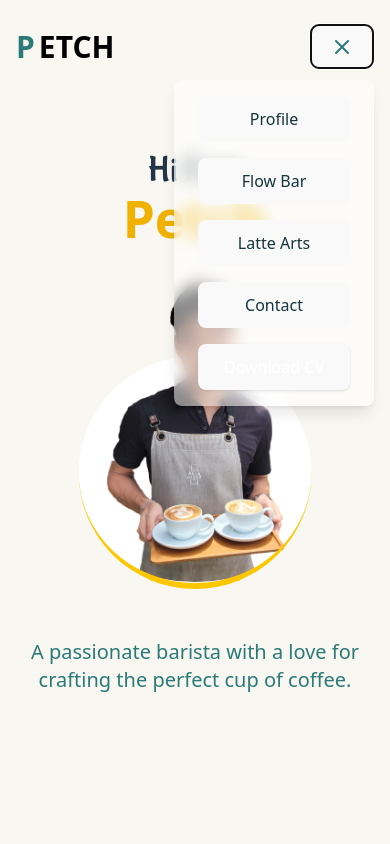
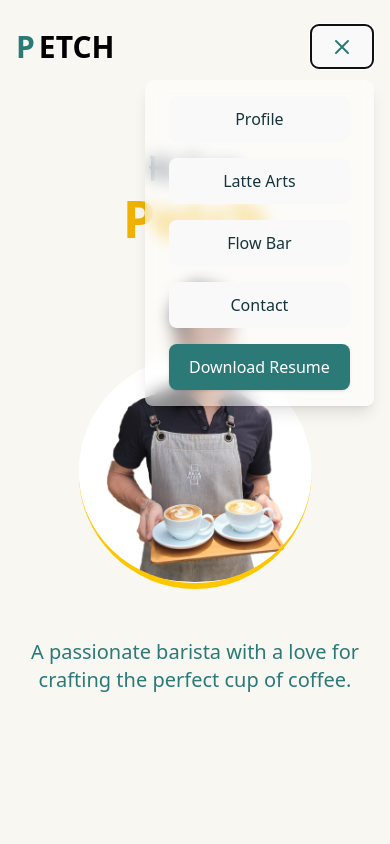
Before and after one commit to petchill/portfolio, a React (Vite) app: page /#/barista in a window 390 px wide. Both pictures are taken after a click on the button "Toggle menu". Shown: the top 844 px of the page. Built offline with nearby package versions, Linux system fonts and the light colour scheme.

Commit message:
feat: arrange layout

```diff
--- a/src/components/barista/ContactSection.tsx
+++ b/src/components/barista/ContactSection.tsx
@@ -12,6 +12,12 @@ const ContactSection = () => {
                 <p><span className="font-bold">Tel: </span><a className="text-[#F8F7F1]! underline!" href="tel:0412522720">0412522720</a></p>
                 <p><span className="font-bold">Email: </span><a className="text-[#F8F7F1]! underline!" href="tel:0412522720">petch.songpon@gmail.com</a></p>
                 <p><span className="font-bold">Location: </span>CBD Melbourne VIC 3000</p>
+                <button
+                    className="bg-white text-[#2b7a78] font-semibold text-lg px-6 py-3 rounded-md shadow-sm transition-colors duration-200 mt-[8px]"
+                    onClick={() => window.open('https://drive.google.com/file/d/1rkkBlMwFuCHhCOgbTEu_sjkwtP8MC1vq/view?usp=sharing', '_blank')}
+                >
+                    Download Resume
+                </button>
             </div>
         </div>
     );
--- a/src/components/barista/FlowBarSection.tsx
+++ b/src/components/barista/FlowBarSection.tsx
@@ -3,7 +3,7 @@ const FlowBarSection = () => {
         <section className="min-h-screen flex flex-col gap-8">
             <h1 className="text-4xl md:text-6xl font-bold text-center text-[#2b7a78]">Flow Bar</h1>
             <div>
-                <h2 className="text-4xl md:text-4xl font-bold text-left mb-[16px]">1 FOR 4 <span className="text-xl text-gray-700">(Ghost Stream)</span></h2>
+                <h2 className="text-3xl font-bold text-left mb-[16px]">1 FOR 4 <span className="text-xl text-gray-700">(Ghost Stream)</span></h2>
                 <div className="relative w-full pt-[56.25%] rounded-xl overflow-hidden shadow-lg">
                     <iframe
                         className="absolute top-0 left-0 w-full h-full"
@@ -16,7 +16,7 @@ const FlowBarSection = () => {
                 </div>
             </div>
             <div>
-                <h2 className="text-4xl md:text-4xl font-bold text-left mb-[16px]">1 FOR 2 <span className="text-xl text-gray-700">(Ghost Stream)</span></h2>
+                <h2 className="text-3xl font-bold text-left mb-[16px]">1 FOR 2 <span className="text-xl text-gray-700">(Ghost Stream)</span></h2>
                 <div className="relative w-full pt-[56.25%] rounded-xl overflow-hidden shadow-lg">
                     <iframe
                         className="absolute top-0 left-0 w-full h-full"
@@ -29,7 +29,7 @@ const FlowBarSection = () => {
                 </div>
             </div>
             <div>
-                <h2 className="text-4xl md:text-4xl font-bold text-left mb-[16px]">18 orders <span className="text-xl text-gray-700">(25 mins)</span></h2>
+                <h2 className="text-3xl font-bold text-left mb-[16px]">18 orders <span className="text-xl text-gray-700">(25 mins)</span></h2>
                 <div className="relative w-full pt-[56.25%] rounded-xl overflow-hidden shadow-lg">
                     <iframe
                         className="absolute top-0 left-0 w-full h-full"
--- a/src/components/barista/NavigationTabs.tsx
+++ b/src/components/barista/NavigationTabs.tsx
@@ -1,14 +1,19 @@
 import { useState, useRef, useEffect } from 'react';
 
 interface NavigationTabsProps {
-  activeTab: string;
-  onTabChange: (tab: string) => void;
+  jumpToSection: (sectionId: string) => void;
 }
 
-const NavigationTabs = ({ activeTab, onTabChange }: NavigationTabsProps) => {
+const NavigationTabs = ({ jumpToSection }: NavigationTabsProps) => {
   const [isMenuOpen, setIsMenuOpen] = useState(false);
   const menuRef = useRef<HTMLDivElement>(null);
-  const tabs = ['Profile', 'Flow Bar', 'Latte Arts', 'Contact'];
+  const tabs = ['Profile', 'Latte Arts', 'Flow Bar', 'Contact'];
+  const tabDictID = {
+    Profile: 'journey',
+    'Latte Arts': 'latte-art',
+    'Flow Bar': 'flow-bar',
+    Contact: 'contact',
+  }
 
   useEffect(() => {
     const handleClickOutside = (event: MouseEvent) => {
@@ -21,6 +26,15 @@ const NavigationTabs = ({ activeTab, onTabChange }: NavigationTabsProps) => {
     return () => document.removeEventListener('mousedown', handleClickOutside);
   }, []);
 
+  const handleTabClick = (tab: string) => {
+    setIsMenuOpen(false);
+    if (jumpToSection) {
+      const sectionId = tabDictID[tab as keyof typeof tabDictID];
+      if (sectionId) {
+        jumpToSection(sectionId);
+      }
+    }
+  };
   return (
     <nav className="bg-[#F8F7F1] w-full py-6 fixed left-1/2 z-50 transform -translate-x-1/2 top-0">
       <div className="bg-transparent max-w-7xl mx-auto px-4 flex items-center justify-between">
@@ -95,30 +109,19 @@ const NavigationTabs = ({ activeTab, onTabChange }: NavigationTabsProps) => {
               {tabs.map((tab) => (
                 <button
                   key={tab}
-                  onClick={() => {
-                    onTabChange(tab);
-                    setIsMenuOpen(false);
-                  }}
-                  className={`text-lg font-medium transition-colors duration-200 focus:outline-none ${activeTab === tab
-                    ? 'text-[#2b7a78]'
-                    : 'text-[#15343b] hover:text-[#2b7a78]'
-                    }`}
+                  onClick={() => handleTabClick(tab)}
+                  className={`text-lg font-medium transition-colors duration-200 focus:outline-none text-[#15343b] hover:text-[#2b7a78]`}
                 >
-                  {activeTab === tab ? (
-                    <span>
-                      <span className="text-[#2b7a78]">(</span>
-                      <span className="mx-1 font-semibold">{tab}</span>
-                      <span className="text-[#2b7a78]">)</span>
-                    </span>
-                  ) : (
+                  {
                     tab
-                  )}
+                  }
                 </button>
               ))}
               <button
-                className="bg-[#2b7a78] text-white font-semibold text-lg px-6 py-3 rounded-md shadow-sm hover:bg-[#226c68] transition-colors duration-200 w-full"
+                className="bg-[#2b7a78]! text-white font-semibold text-lg px-6 py-3 rounded-md shadow-sm hover:bg-[#226c68] transition-colors duration-200 w-full"
+                onClick={() => window.open('https://drive.google.com/file/d/1rkkBlMwFuCHhCOgbTEu_sjkwtP8MC1vq/view?usp=sharing', '_blank')}
               >
-                Download CV
+                Download Resume
               </button>
             </div>
           </div>
--- a/src/pages/Barista.tsx
+++ b/src/pages/Barista.tsx
@@ -1,4 +1,3 @@
-import { useState } from 'react';
 import NavigationTabs from '../components/barista/NavigationTabs';
 import ProfileSection from '../components/barista/ProfileSection';
 import LatteArtSection from '../components/barista/LatteArtSection';
@@ -6,23 +5,28 @@ import FlowBarSection from '../components/barista/FlowBarSection';
 import ContactSection from '../components/barista/ContactSection';
 
 const Barista = () => {
-  const [activeTab, setActiveTab] = useState('journey');
+  const jumpToSection = (sectionId: string) => {
+    const section = document.getElementById(sectionId);
+    if (section) {
+      section.scrollIntoView({ behavior: 'smooth' });
+    }
+  };
 
   return (
     <div className="min-h-screen flex flex-col items-center justify-center bg-[#F8F7F1] dark:bg-amber-950">
-      <NavigationTabs activeTab={activeTab} onTabChange={setActiveTab} />
+      <NavigationTabs jumpToSection={jumpToSection} />
 
       <main className="mx-auto">
         <section id='journey' className='px-4'>
           <ProfileSection />
         </section>
-        <section id="letter-art" className='px-4 py-[24px] bg-yellow-500'>
+        <section id="latte-art" className='px-4 pt-[92px] py-[24px] bg-yellow-500'>
           <LatteArtSection />
         </section>
-        <section id="flow-bar" className='px-4 py-[24px]'>
+        <section id="flow-bar" className='px-4 pt-[92px] py-[24px]'>
           <FlowBarSection />
         </section>
-        <section id="contract" className='px-4 py-[24px] bg-[#2b7a78]'>
+        <section id="contact" className='px-4 pt-[92px] py-[24px] bg-[#2b7a78]'>
           <ContactSection />
         </section>
       </main>
```
